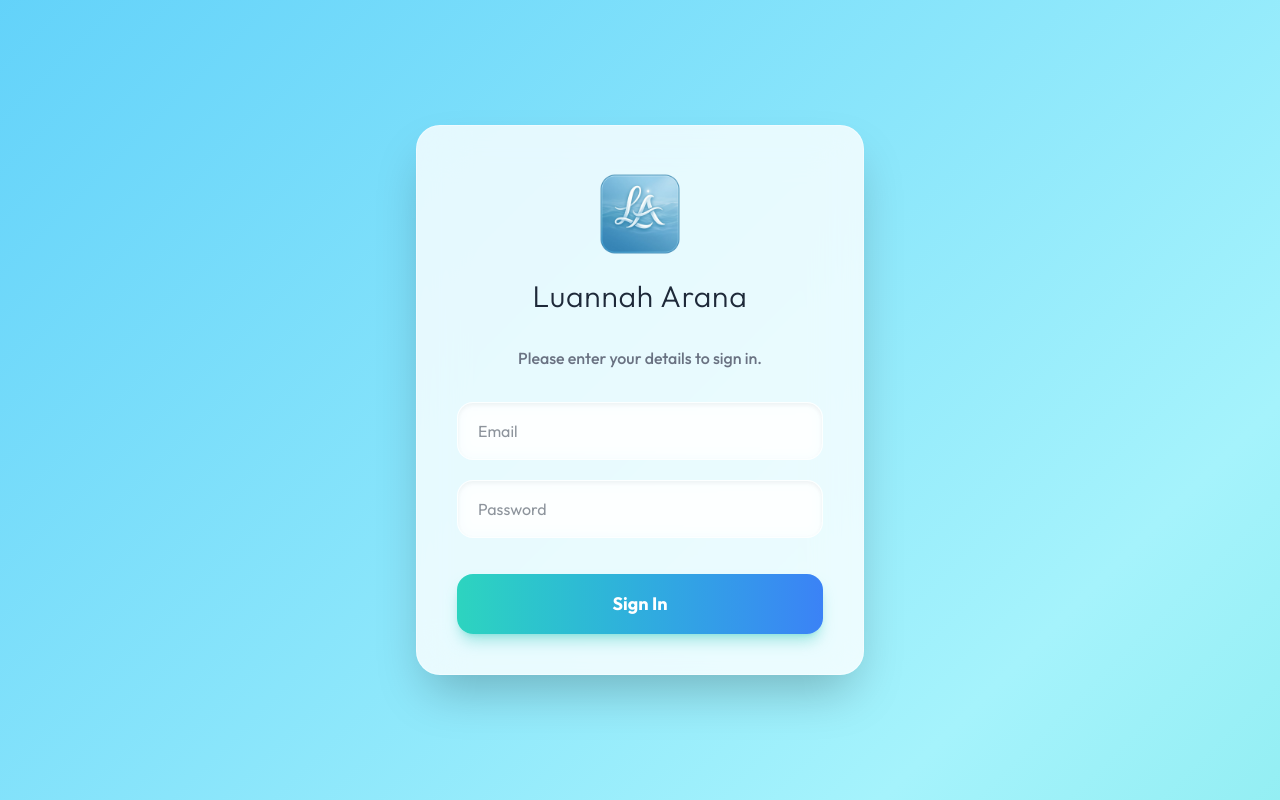
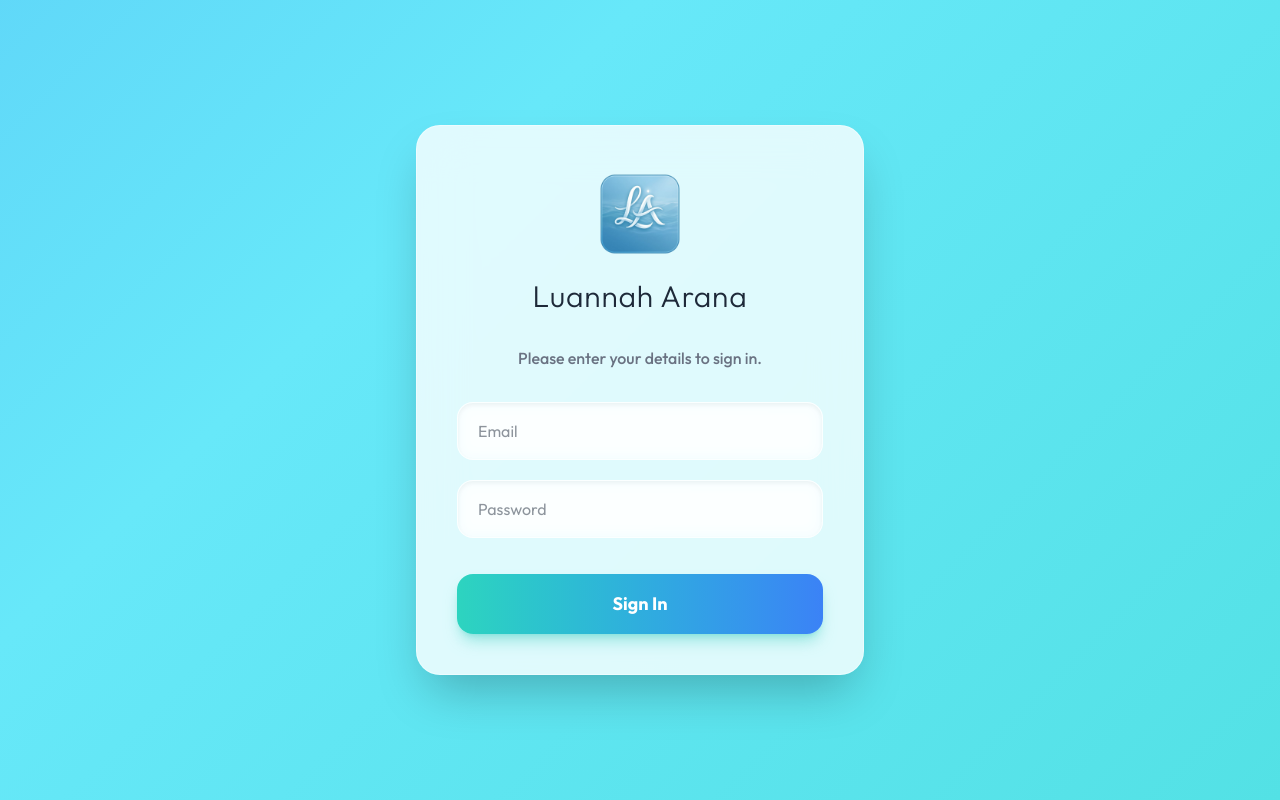
Before and after one commit to jesussalinasdev/luannah-app, a Next.js app: page / in a window 1280 px wide. Built offline with nearby package versions, Linux system fonts and the light colour scheme.

Commit message:
style: speed up and enhance background animation

```diff
--- a/src/app/globals.css
+++ b/src/app/globals.css
@@ -43,9 +43,9 @@
 }
 
 .animated-marine-bg {
-  background: linear-gradient(-45deg, #2dd4bf, #a5f3fc, #38bdf8, #818cf8);
-  background-size: 400% 400%;
-  animation: gradientMove 15s ease infinite;
+  background: linear-gradient(-45deg, #2dd4bf, #67e8f9, #3b82f6, #6366f1);
+  background-size: 600% 600%;
+  animation: gradientMove 8s ease-in-out infinite;
 }
 
 @keyframes fadeIn {
```
